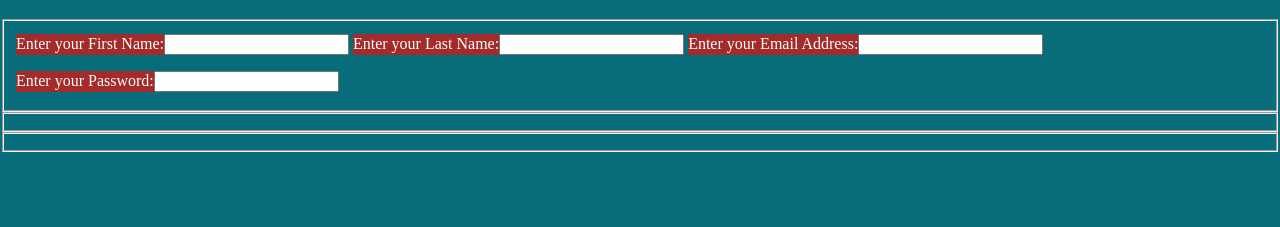
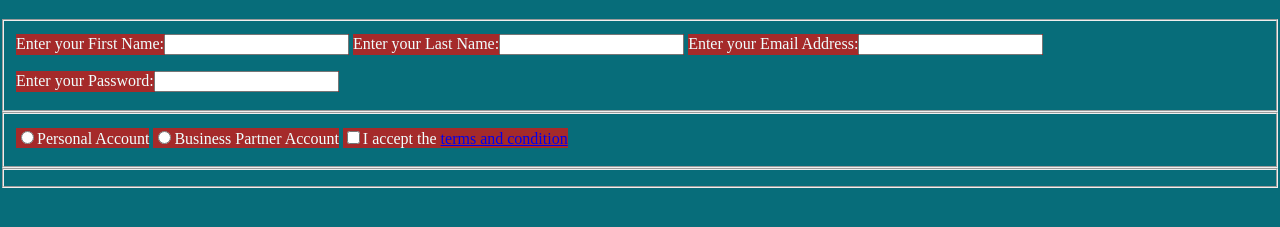
Before and after one commit to jepery/jepery-html-form-exercise, a plain HTML site: page index.html in a window 1280 px wide. Shown: the part 61-288 px from the top of the page. Drawn offline with Linux system fonts and the light colour scheme.

Commit message:
add fieldset 2

```diff
--- a/index.html
+++ b/index.html
@@ -20,7 +20,9 @@
       </fieldset>
       <!--Fieldset 2-->
       <fieldset>
-
+        <label for="#"><input type="radio" name="account-type" id="">Personal Account</label>
+        <label for="#"><input type="radio" name="account-type" id="">Business Partner Account</label>
+        <label for="#"><input type="checkbox" required>I accept the <a href="#">terms and condition</a></label>
       </fieldset>
       <!--Fieldset 3-->
       <fieldset>
```
